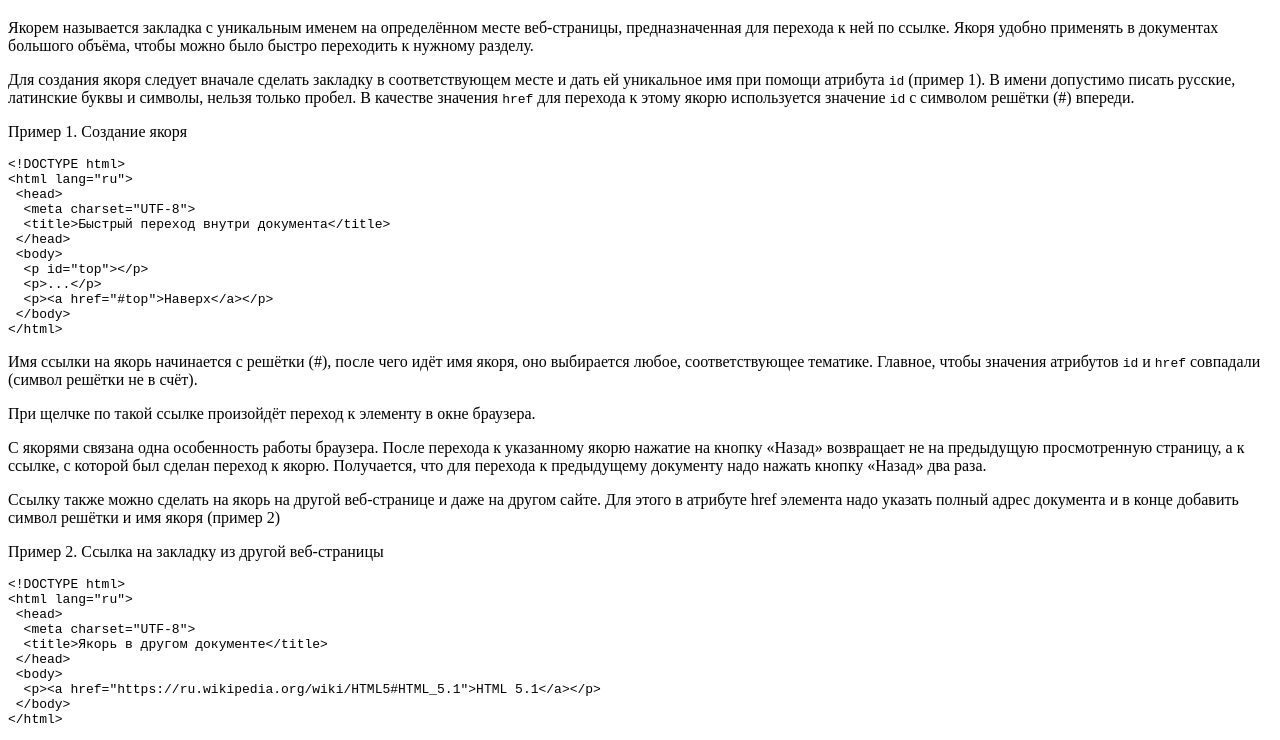
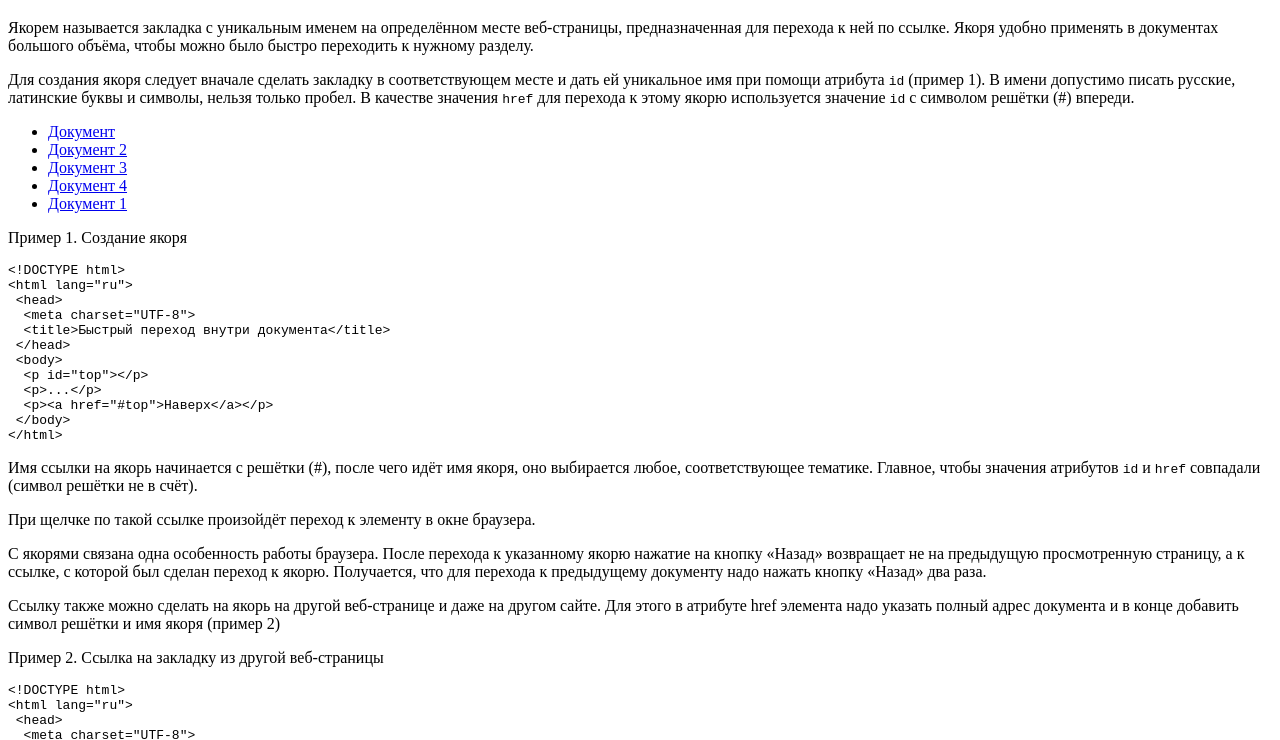
Before and after one commit to Alissaas/Alissaas.github.io, a plain HTML site: page lab1/lab_3/doc5.html in a window 1280 px wide. Shown: the part 61-801 px from the top of the page. Drawn offline with Linux system fonts and the light colour scheme.

Commit message:
Update doc5.html

```diff
--- a/lab1/lab_3/doc5.html
+++ b/lab1/lab_3/doc5.html
@@ -12,7 +12,15 @@
 <p>
 Для создания якоря следует вначале сделать закладку в соответствующем месте и дать ей уникальное имя при помощи атрибута <code>id</code> (пример&nbsp;1). В имени допустимо писать русские, латинские буквы и символы, нельзя только пробел. В качестве значения <code>href</code> для перехода к этому якорю используется значение <code>id</code> с символом решётки (#) впереди.
 </p>
-
+<nav>
+  <ul>
+    <li><a href="doc.html">Документ </a></li>
+    <li><a href="doc2.html">Документ 2</a></li>
+    <li><a href="doc3.html">Документ 3</a></li>
+    <li><a href="doc4.html">Документ 4</a></li>
+    <li><a href="doc1.html">Документ 1</a></li>
+  </ul>
+</nav>
 <p>Пример 1. Создание якоря</p>
 <pre><code>&lt;!DOCTYPE html&gt;
 &lt;html lang=&quot;ru&quot;&gt;
```
